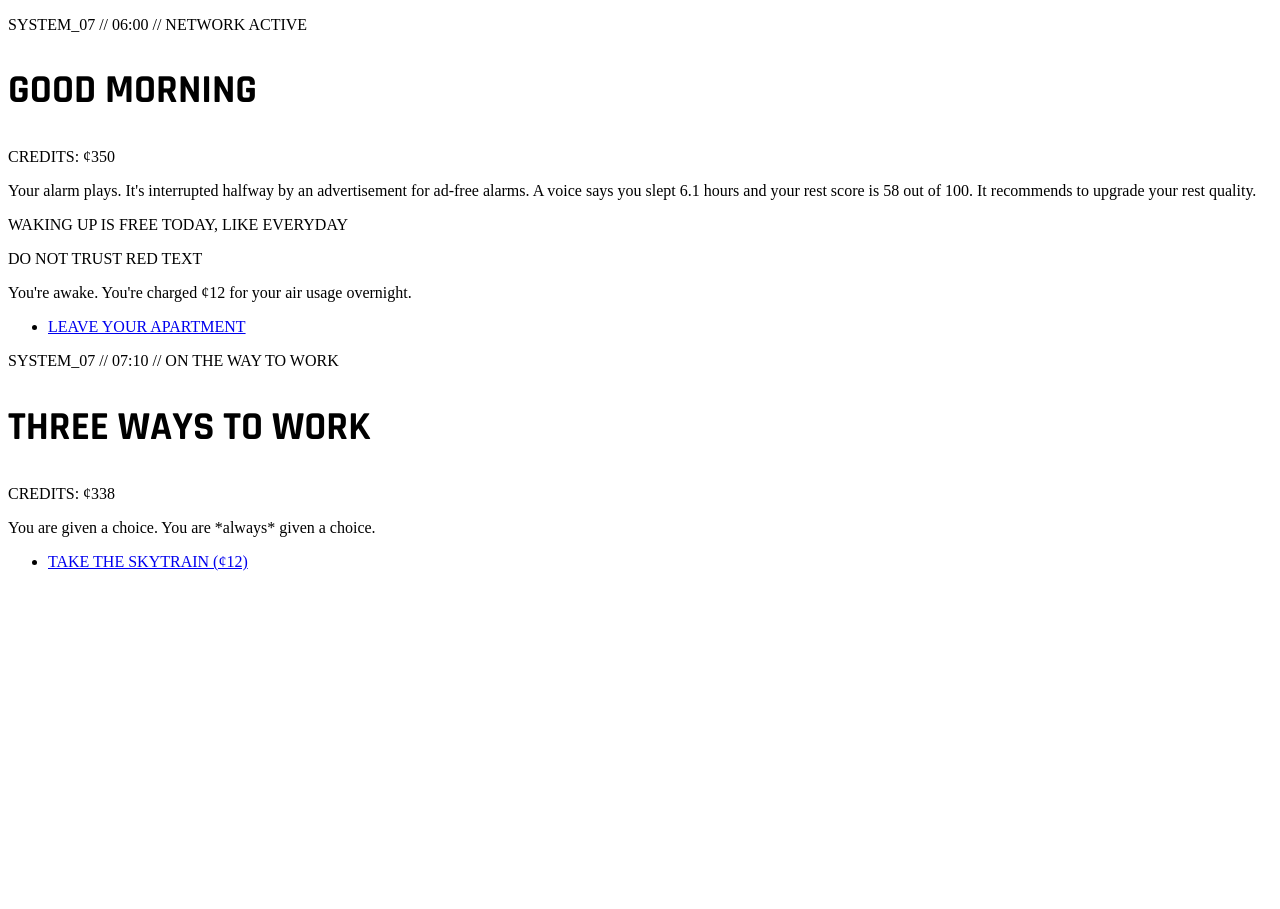
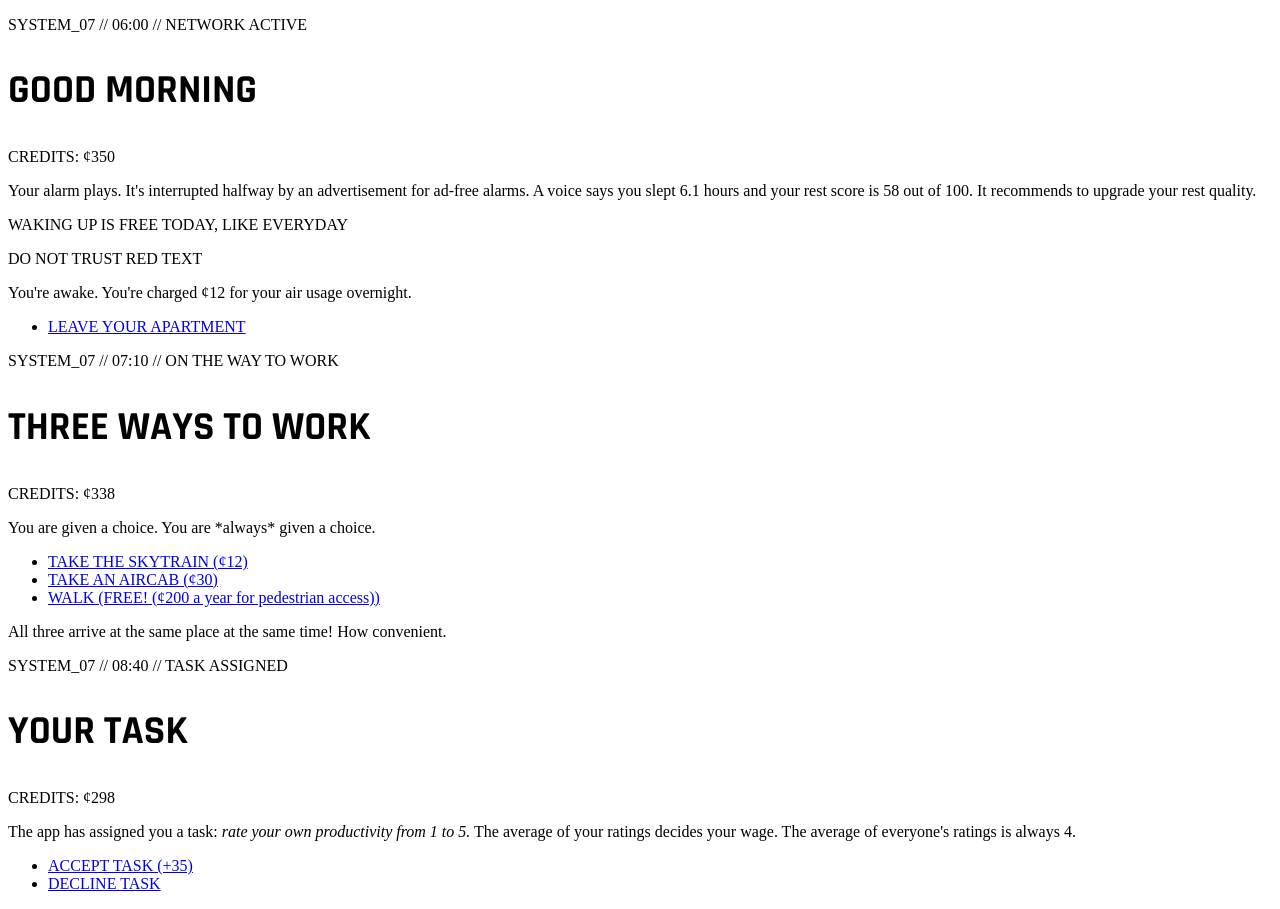
Before and after one commit to nyzw1/hyperlinknarrative, a plain HTML site: page index.html in a window 1280 px wide. Before the commit the page ends 800 px from the top, so only its background shows below. Drawn offline with Linux system fonts and the light colour scheme; files that its build step writes are made by us from their sources.

Commit message:
work section

```diff
--- a/index.html
+++ b/index.html
@@ -38,16 +38,35 @@
 			<li>
 				<a href="#work">TAKE THE SKYTRAIN (¢12)</a>
 			</li>
+			<li>
+				<a href="#work">TAKE AN AIRCAB (¢30)</a>
+			</li>
+			<li>
+				<a href="#work">WALK (FREE! (¢200 a year for pedestrian access))</a>
+			</li>
 		</ul>
+
+		<p>All three arrive at the same place at the same time! How convenient.</p>
+
+	</section>
+
+
+	<section class="page" id="work">
+	<p class="system">SYSTEM_07 // 08:40 // TASK ASSIGNED</p>
+		<h1>YOUR TASK</h1>
+		<p class="credits">CREDITS: ¢298</p>
+		<p>The app has assigned you a task: <em>rate your own productivity from 1 to 5.</em> The average of your ratings decides your wage. The average of everyone's ratings is always 4.</p>
+		<ul>
+			<li>
+				<a href="#lunch">ACCEPT TASK (+35)</a>
+			</li>
+			<li>
+				<a href="#terms">DECLINE TASK</a>
+			</li>
+		</ul>
+	</section>
 
 
 
 
-
-
-
-
-
-	</section>
-
 </body>
```
